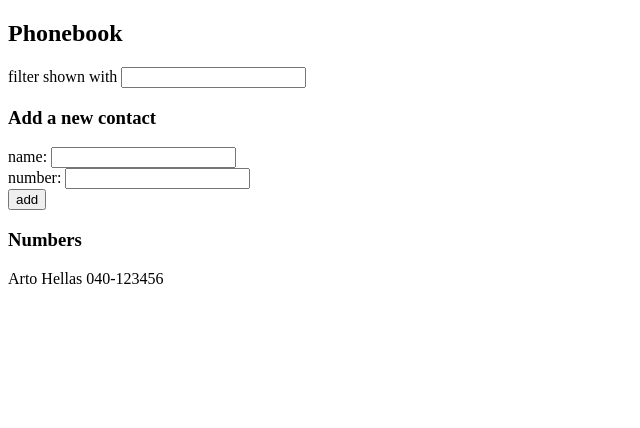
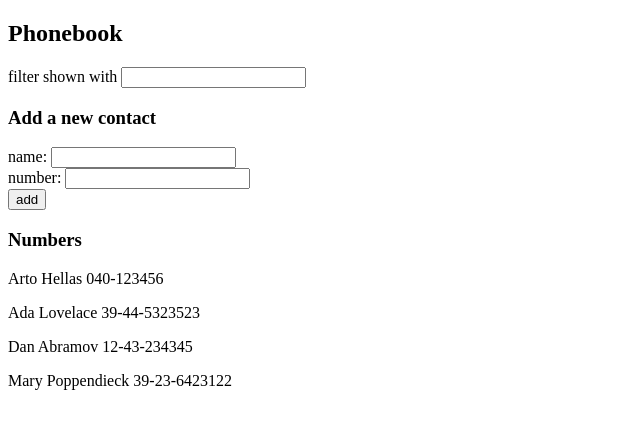
Before and after one commit to gerasaka/Fullstack-open, a React (Create React App) app in the folder part2/phonebook/: page / in a window 1280 px wide. Shown: the top 428 px of the page, without its empty margins (0-640 px from the left). Built offline with nearby package versions, Linux system fonts and the light colour scheme; data requests are answered from the project's data file.

Commit message:
feat: finished exercise 2.11

```diff
--- a/part2/phonebook/src/App.js
+++ b/part2/phonebook/src/App.js
@@ -1,15 +1,22 @@
-import { useState } from 'react';
+import { useEffect, useState } from 'react';
+
+import axios from 'axios';
+
 import { ContactForm } from './components/ContactForm';
 import { Contacts } from './components/Contacts';
 import { Filter } from './components/Filter';
 
 const App = () => {
-  const [persons, setPersons] = useState([
-    { name: 'Arto Hellas', number: '040-123456', id: 1 },
-  ]);
+  const [persons, setPersons] = useState([]);
   const [newName, setNewName] = useState('');
   const [newNumber, setNewNumber] = useState('');
   const [query, setQuery] = useState('');
+
+  useEffect(() => {
+    axios.get('http://localhost:3333/persons').then(res => {
+      setPersons(res.data);
+    });
+  }, []);
 
   const handleNameChange = e => {
     setNewName(e.target.value);
```
